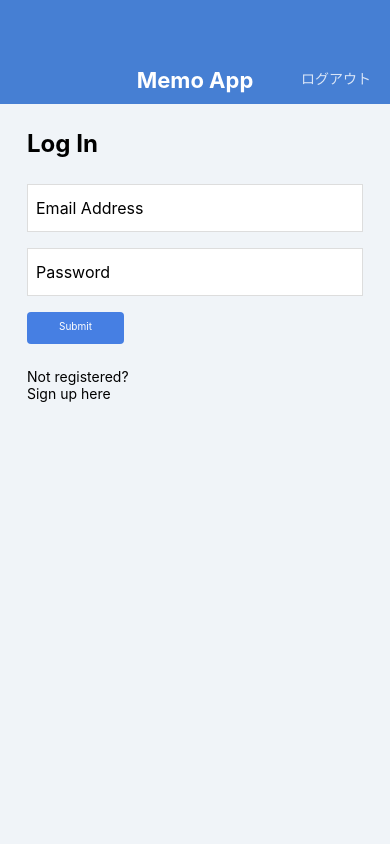
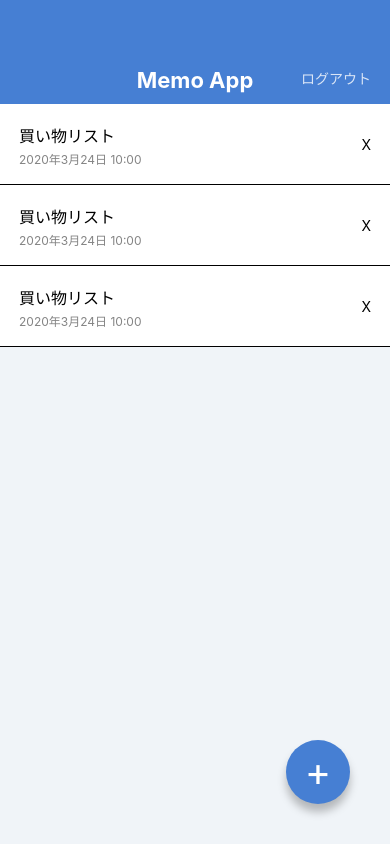
Before and after one commit to kuryu920623/spAppTest, a React Native app: screen /MemoList in a window 390 px wide. Built offline with nearby package versions, Linux system fonts and the light colour scheme.

Commit message:
各種ボタンをtouchabeleに

```diff
--- a/App.jsx
+++ b/App.jsx
@@ -9,6 +9,6 @@ import SignUpScreen from './src/screens/SignUpScreen';
 
 export default function App() {
   return (
-    <SignUpScreen />
+    <MemoListScreen />
   );
 }
--- a/src/components/Button.jsx
+++ b/src/components/Button.jsx
@@ -1,20 +1,26 @@
+import { func } from 'prop-types';
 import { string } from 'prop-types';
 import React from 'react';
 import {
-  View, StyleSheet, Text,
+  View, StyleSheet, Text, TouchableOpacity,
 } from 'react-native';
 
 export default function Button(props) {
-  const { label } = props;
+  const { label, onPress } = props;
   return (
-    <View style={styles.buttonContainer}>
+    <TouchableOpacity style={styles.buttonContainer}>
       <Text style={styles.buttonLabel}>{label}</Text>
-    </View>
+    </TouchableOpacity>
   );
 }
 
 Button.propTypes = {
   label: string.isRequired,
+  onPress: func,
+};
+
+Button.defaultProps = {
+  onPress: null,
 };
 
 const styles = StyleSheet.create({
--- a/src/components/CircleButton.jsx
+++ b/src/components/CircleButton.jsx
@@ -1,20 +1,26 @@
 import React from 'react';
 import {
-  StyleSheet, Text, View,
+  StyleSheet, Text, View, TouchableOpacity,
 } from 'react-native';
 import { string } from 'prop-types';
+import { func } from 'prop-types';
 
 export default function CircleButton(props) {
-  const { children } = props;
+  const { children, onPress } = props;
   return (
-    <View style={styles.circleButton}>
+    <TouchableOpacity style={styles.circleButton} onPress={onPress}>
       <Text style={styles.circleButtonLabel}>{children}</Text>
-    </View>
+    </TouchableOpacity>
   );
 }
 
 CircleButton.propTypes = {
   children: string.isRequired,
+  onPress: func,
+};
+
+CircleButton.defaultProps = {
+  onPress: null,
 };
 
 const styles = StyleSheet.create({
--- a/src/components/MemoList.jsx
+++ b/src/components/MemoList.jsx
@@ -1,6 +1,6 @@
 import React from 'react';
 import {
-  StyleSheet, Text, View,
+  StyleSheet, Text, View, TouchableOpacity,
 } from 'react-native';
 
 export default function MemoList() {
@@ -11,9 +11,9 @@ export default function MemoList() {
           <Text style={styles.memoListItemTitle}>買い物リスト</Text>
           <Text style={styles.memoListItemDate}>2020年3月24日 10:00</Text>
         </View>
-        <View>
+        <TouchableOpacity>
           <Text>X</Text>
-        </View>
+        </TouchableOpacity>
       </View>
 
       <View style={styles.memoListItem}>
@@ -21,9 +21,9 @@ export default function MemoList() {
           <Text style={styles.memoListItemTitle}>買い物リスト</Text>
           <Text style={styles.memoListItemDate}>2020年3月24日 10:00</Text>
         </View>
-        <View>
+        <TouchableOpacity>
           <Text>X</Text>
-        </View>
+        </TouchableOpacity>
       </View>
 
       <View style={styles.memoListItem}>
@@ -31,9 +31,9 @@ export default function MemoList() {
           <Text style={styles.memoListItemTitle}>買い物リスト</Text>
           <Text style={styles.memoListItemDate}>2020年3月24日 10:00</Text>
         </View>
-        <View>
+        <TouchableOpacity>
           <Text>X</Text>
-        </View>
+        </TouchableOpacity>
       </View>
     </View>
 
--- a/src/screens/LogInScreen.jsx
+++ b/src/screens/LogInScreen.jsx
@@ -1,6 +1,6 @@
 import React from 'react';
 import {
-  View, StyleSheet, TextInput, KeyboardAvoidingView, Text,
+  View, StyleSheet, TextInput, KeyboardAvoidingView, Text, TouchableOpacity,
 } from 'react-native';
 
 import AppBar from '../components/AppBar';
@@ -17,7 +17,9 @@ export default function LogInScreen() {
         <Button label="Submit" />
         <View>
           <Text>Not registered?</Text>
-          <Text>Sign up here</Text>
+          <TouchableOpacity>
+            <Text>Sign up here</Text>
+          </TouchableOpacity>
         </View>
       </View>
     </View>
--- a/src/screens/MemoEditScreen.jsx
+++ b/src/screens/MemoEditScreen.jsx
@@ -1,6 +1,6 @@
 import React from 'react';
 import {
-  View, StyleSheet, TextInput, KeyboardAvoidingView,
+  View, StyleSheet, TextInput, KeyboardAvoidingView, Alert,
 } from 'react-native';
 
 import AppBar from '../components/AppBar';
--- a/src/screens/SignUpScreen.jsx
+++ b/src/screens/SignUpScreen.jsx
@@ -1,6 +1,6 @@
 import React from 'react';
 import {
-  View, StyleSheet, TextInput, KeyboardAvoidingView, Text,
+  View, StyleSheet, TextInput, KeyboardAvoidingView, Text, TouchableOpacity,
 } from 'react-native';
 
 import AppBar from '../components/AppBar';
@@ -17,7 +17,9 @@ export default function SignUpScreen() {
         <Button label="Submit" />
         <View>
           <Text>Not registered?</Text>
-          <Text>Sign up here</Text>
+          <TouchableOpacity>
+            <Text>Log In.</Text>
+          </TouchableOpacity>
         </View>
       </View>
     </View>
```
